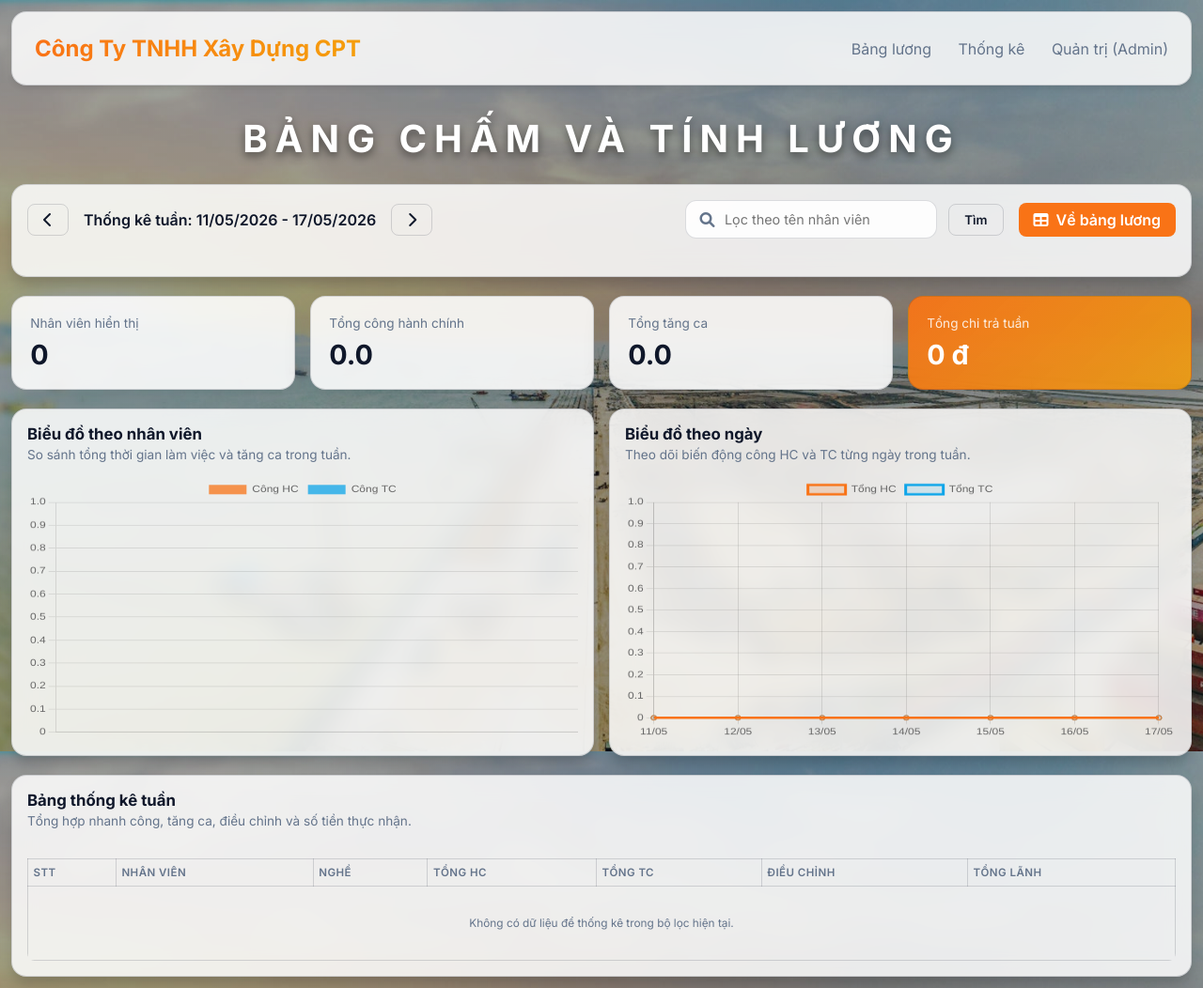
After one commit to bruhhhh978/CPT, a Django app: page /statistics/ in a window 1280 px wide. The commit adds this page. Shown: the whole page at 94% size. Run offline with Django 5.2, Linux system fonts and the light colour scheme; data that the repository does not hold is empty.

Commit message:
thêm bảng thống kê

```diff
--- a/payroll/static/css/style.css
+++ b/payroll/static/css/style.css
@@ -7,7 +7,8 @@
     /* Semi-transparent white */
     --text-main: #0f172a;
     --text-muted: #64748b;
-    --border: rgba(15, 23, 42, 0.15); /* Sắc nét hơn một chút */
+    --border: rgba(15, 23, 42, 0.15);
+    /* Sắc nét hơn một chút */
     --glass: rgba(249, 115, 22, 0.05);
     --success: #10b981;
     --warning: #f59e0b;
@@ -38,13 +39,13 @@ body {
     color: var(--text-main);
     min-height: 100vh;
     overflow-x: hidden;
-    /* Triệt tiêu cuộn ngang body */
 }
 
 .container {
+    width: 100%;
     max-width: 100%;
     margin: 0 auto;
-    padding: 0.5rem;
+    padding: 0.75rem;
 }
 
 /* Toggle Switch Styling */
@@ -83,15 +84,15 @@ body {
     transition: .4s;
 }
 
-input:checked + .slider {
+input:checked+.slider {
     background-color: var(--primary);
 }
 
-input:focus + .slider {
+input:focus+.slider {
     box-shadow: 0 0 1px var(--primary);
 }
 
-input:checked + .slider:before {
+input:checked+.slider:before {
     transform: translateX(14px);
 }
 
@@ -171,14 +172,17 @@ h1 {
     backdrop-filter: blur(12px);
     border-radius: 1rem;
     border: 1px solid var(--border);
-    padding: 0.75rem;
+    padding: 1rem;
     box-shadow: 0 10px 15px -3px rgba(0, 0, 0, 0.2);
+    overflow: hidden;
 }
 
 .table-container {
-    overflow-x: hidden;
-    /* Bỏ thanh cuốn ngang */
+    width: 100%;
+    overflow-x: auto;
+    overflow-y: visible;
     border-radius: 0.5rem;
+    -webkit-overflow-scrolling: touch;
 }
 
 .controls {
@@ -186,6 +190,41 @@ h1 {
     gap: 1rem;
     margin-bottom: 1.5rem;
     align-items: center;
+    flex-wrap: wrap;
+}
+
+.search-form {
+    display: flex;
+    align-items: center;
+    gap: 0.75rem;
+    flex-wrap: wrap;
+}
+
+.search-input-wrap {
+    display: flex;
+    align-items: center;
+    gap: 0.65rem;
+    min-width: 260px;
+    padding: 0.7rem 0.9rem;
+    border: 1px solid var(--border);
+    border-radius: 0.75rem;
+    background: rgba(255, 255, 255, 0.92);
+}
+
+.search-input-wrap i {
+    color: var(--text-muted);
+}
+
+.search-input {
+    width: 100%;
+    border: none;
+    background: transparent;
+    color: var(--text-main);
+    font-size: 0.9rem;
+}
+
+.search-input:focus {
+    outline: none;
 }
 
 .btn {
@@ -246,25 +285,29 @@ h1 {
     border-color: #f87171;
 }
 
-table {
+.table-container table {
     width: 100%;
     border-collapse: collapse;
     margin-top: 1rem;
+}
+
+.payroll-table {
+    width: 100%;
     table-layout: fixed;
-    /* Khóa chiều rộng để không bị tràn */
 }
 
 th {
     position: relative;
-    /* Quan trọng để định vị thanh kéo */
     text-align: left;
-    padding: 2px;
+    padding: 0.45rem 0.35rem;
     color: var(--text-muted);
     font-weight: 600;
-    font-size: 0.65rem;
+    font-size: 0.72rem;
     text-transform: uppercase;
-    letter-spacing: 0.05em;
+    letter-spacing: 0.04em;
     border-bottom: 1px solid var(--border);
+    white-space: normal;
+    word-break: break-word;
 }
 
 /* Thanh kéo giãn cột giống Excel */
@@ -284,69 +327,67 @@ th {
     border-right: 2px solid var(--primary);
 }
 
-/* Chế độ dàn đều một dòng (One-click auto fit) */
-.no-wrap-mode table {
-    width: max-content !important;
-    table-layout: auto !important;
-}
-
-.no-wrap-mode td, .no-wrap-mode th {
-    white-space: nowrap !important;
-}
-
-td, th {
+td,
+th {
     border: 1px solid var(--border) !important;
 }
 
 td {
-    padding: 8px 4px;
-    font-size: 0.75rem;
+    padding: 0.55rem 0.35rem;
+    font-size: 0.74rem;
     vertical-align: middle;
     line-height: 1.2;
+    white-space: normal;
+    word-break: break-word;
 }
 
-/* Canh đều theo từng loại dữ liệu như trong ảnh */
-td:nth-child(1) {
-    text-align: center;
-    width: 35px;
+.payroll-table th:nth-child(1),
+.payroll-table td:nth-child(1) {
+    position: sticky;
+    left: 0;
+    z-index: 6;
+    background: rgba(255, 255, 255, 0.98);
 }
 
-/* STT */
-td:nth-child(2) {
-    text-align: left;
-    padding-left: 10px;
-    width: 120px;
-    font-weight: 500;
+.payroll-table th:nth-child(2),
+.payroll-table td:nth-child(2) {
+    position: sticky;
+    left: 0;
+    z-index: 5;
+    background: rgba(255, 255, 255, 0.95);
 }
 
-/* Họ tên */
-td:nth-child(3) {
+.payroll-table th:nth-child(3),
+.payroll-table td:nth-child(3) {
     text-align: left;
-    width: 60px;
+    width: 6%;
 }
 
-/* Nghề */
+.payroll-table th:last-child,
+.payroll-table td:last-child {
+    width: 7%;
+}
 
-/* Các cột HC/TC lặp lại */
 .hc-col,
 .tc-col {
     text-align: center !important;
+    width: 3.8%;
 }
 
-/* Các cột tổng kết */
-td:nth-child(18),
-td:nth-child(19) {
+.payroll-table td:nth-child(18),
+.payroll-table td:nth-child(19) {
     text-align: center;
     font-weight: 700;
     color: var(--text-main);
+    width: 5%;
 }
 
-/* Các cột tiền */
-td:nth-child(20),
-td:nth-child(21),
-td:nth-child(22) {
+.payroll-table td:nth-child(20),
+.payroll-table td:nth-child(21),
+.payroll-table td:nth-child(22) {
     text-align: right;
     padding-right: 10px;
+    width: 8.5%;
 }
 
 tr:hover td {
@@ -362,12 +403,14 @@ tr:hover td {
 }
 
 .att-input {
-    width: 25px;
+    width: 100%;
+    max-width: 34px;
+    min-height: 28px;
     background: transparent;
     border: 1px solid transparent;
     color: var(--text-main);
     text-align: center;
-    padding: 1px;
+    padding: 0.2rem;
     border-radius: 4px;
     font-size: 0.75rem;
     transition: all 0.2s;
@@ -386,7 +429,8 @@ tr:hover td {
 }
 
 .wage-input {
-    width: 60px;
+    width: 100%;
+    max-width: 78px;
     text-align: right;
 }
 
@@ -472,3 +516,128 @@ tr:hover td {
 .card {
     animation: fadeIn 0.5s ease-out;
 }
+
+.stats-shell {
+    display: grid;
+    gap: 1.25rem;
+}
+
+.stats-grid {
+    display: grid;
+    grid-template-columns: repeat(auto-fit, minmax(180px, 1fr));
+    gap: 1rem;
+}
+
+.stat-card {
+    background: rgba(255, 255, 255, 0.88);
+    border: 1px solid var(--border);
+    border-radius: 1rem;
+    padding: 1.2rem;
+    backdrop-filter: blur(10px);
+    box-shadow: 0 10px 30px rgba(15, 23, 42, 0.12);
+}
+
+.stat-card.accent {
+    background: linear-gradient(135deg, rgba(249, 115, 22, 0.93), rgba(245, 158, 11, 0.88));
+    color: white;
+}
+
+.stat-label {
+    display: block;
+    margin-bottom: 0.5rem;
+    font-size: 0.85rem;
+    color: var(--text-muted);
+}
+
+.stat-card.accent .stat-label {
+    color: rgba(255, 255, 255, 0.85);
+}
+
+.stat-value {
+    font-size: 1.8rem;
+    font-weight: 800;
+}
+
+.chart-grid {
+    display: grid;
+    grid-template-columns: repeat(auto-fit, minmax(320px, 1fr));
+    gap: 1rem;
+}
+
+.chart-card {
+    min-height: 360px;
+}
+
+.chart-card canvas {
+    width: 100% !important;
+    height: 280px !important;
+}
+
+.section-heading {
+    display: flex;
+    align-items: center;
+    justify-content: space-between;
+    gap: 1rem;
+    margin-bottom: 1rem;
+}
+
+.section-heading h3 {
+    font-size: 1.05rem;
+    margin-bottom: 0.25rem;
+}
+
+.section-heading p {
+    color: var(--text-muted);
+    font-size: 0.85rem;
+}
+
+.stats-table th,
+.stats-table td {
+    text-align: left;
+}
+
+.empty-state-cell {
+    text-align: center !important;
+    padding: 2rem !important;
+    color: var(--text-muted);
+}
+
+@media (max-width: 768px) {
+    .modal-content {
+        width: 95%;
+        margin: 20% auto;
+        padding: 1rem;
+    }
+
+    .controls {
+        flex-direction: column;
+        align-items: stretch;
+    }
+
+    .controls .btn,
+    .controls a {
+        width: 100%;
+        justify-content: center;
+    }
+
+    .date-nav {
+        width: 100%;
+        justify-content: space-between;
+    }
+
+    .att-input {
+        min-height: 36px;
+        font-size: 0.9rem;
+    }
+
+    .btn-icon {
+        width: 38px;
+        height: 38px;
+    }
+
+    .card,
+    header,
+    .modal-content {
+        backdrop-filter: none;
+    }
+}
--- a/payroll/templates/payroll/base.html
+++ b/payroll/templates/payroll/base.html
@@ -11,6 +11,7 @@
     <link href="https://fonts.googleapis.com/css2?family=Inter:wght@400;600;700&display=swap" rel="stylesheet">
     <link rel="stylesheet" href="{% static 'css/style.css' %}">
     <link rel="stylesheet" href="https://cdnjs.cloudflare.com/ajax/libs/font-awesome/6.0.0/css/all.min.css">
+    {% block extra_head %}{% endblock %}
 </head>
 
 <body>
@@ -20,7 +21,8 @@
                 <h1>Công Ty TNHH Xây Dựng CPT</h1>
             </div>
             <nav class="nav-links">
-                <!--  -->
+                <a href="{% url 'payroll_sheet' %}">Bảng lương</a>
+                <a href="{% url 'payroll_statistics' %}">Thống kê</a>
                 <a href="/admin/">Quản trị (Admin)</a>
             </nav>
         </header>
--- /dev/null
+++ b/payroll/templates/payroll/payroll_statistics.html
@@ -0,0 +1,207 @@
+{% extends 'payroll/base.html' %}
+{% load humanize %}
+
+{% block title %}Thống kê công việc - CPT{% endblock %}
+
+{% block extra_head %}
+<script src="https://cdn.jsdelivr.net/npm/chart.js"></script>
+{% endblock %}
+
+{% block content %}
+<div class="stats-shell">
+    <div class="card">
+        <div class="controls">
+            <div class="date-nav">
+                <a href="?date={{ prev_week|date:'Y-m-d' }}{% if search_query %}&q={{ search_query|urlencode }}{% endif %}" class="btn btn-outline"><i class="fas fa-chevron-left"></i></a>
+                <span>Thống kê tuần: {{ start_date|date:"d/m/Y" }} - {{ end_date|date:"d/m/Y" }}</span>
+                <a href="?date={{ next_week|date:'Y-m-d' }}{% if search_query %}&q={{ search_query|urlencode }}{% endif %}" class="btn btn-outline"><i class="fas fa-chevron-right"></i></a>
+            </div>
+
+            <div style="flex-grow: 1;"></div>
+            <form method="GET" class="search-form">
+                <input type="hidden" name="date" value="{{ start_date|date:'Y-m-d' }}">
+                <div class="search-input-wrap">
+                    <i class="fas fa-search"></i>
+                    <input type="text" name="q" value="{{ search_query }}" placeholder="Lọc theo tên nhân viên" class="search-input">
+                </div>
+                <button type="submit" class="btn btn-outline">Tìm</button>
+                {% if search_query %}
+                <a href="?date={{ start_date|date:'Y-m-d' }}" class="btn btn-outline">Xóa lọc</a>
+                {% endif %}
+            </form>
+            <a href="{% url 'payroll_sheet' %}?date={{ start_date|date:'Y-m-d' }}{% if search_query %}&q={{ search_query|urlencode }}{% endif %}" class="btn btn-primary">
+                <i class="fas fa-table"></i> Về bảng lương
+            </a>
+        </div>
+    </div>
+
+    <div class="stats-grid">
+        <div class="stat-card">
+            <span class="stat-label">Nhân viên hiển thị</span>
+            <strong class="stat-value">{{ employee_count }}</strong>
+        </div>
+        <div class="stat-card">
+            <span class="stat-label">Tổng công hành chính</span>
+            <strong class="stat-value">{{ total_hc }}</strong>
+        </div>
+        <div class="stat-card">
+            <span class="stat-label">Tổng tăng ca</span>
+            <strong class="stat-value">{{ total_tc }}</strong>
+        </div>
+        <div class="stat-card accent">
+            <span class="stat-label">Tổng chi trả tuần</span>
+            <strong class="stat-value">{{ total_pay|floatformat:0|intcomma }} đ</strong>
+        </div>
+    </div>
+
+    <div class="chart-grid">
+        <div class="card chart-card">
+            <div class="section-heading">
+                <div>
+                    <h3>Biểu đồ theo nhân viên</h3>
+                    <p>So sánh tổng thời gian làm việc và tăng ca trong tuần.</p>
+                </div>
+            </div>
+            <canvas id="employeeChart"></canvas>
+        </div>
+        <div class="card chart-card">
+            <div class="section-heading">
+                <div>
+                    <h3>Biểu đồ theo ngày</h3>
+                    <p>Theo dõi biến động công HC và TC từng ngày trong tuần.</p>
+                </div>
+            </div>
+            <canvas id="dailyChart"></canvas>
+        </div>
+    </div>
+
+    <div class="card">
+        <div class="section-heading">
+            <div>
+                <h3>Bảng thống kê tuần</h3>
+                <p>Tổng hợp nhanh công, tăng ca, điều chỉnh và số tiền thực nhận.</p>
+            </div>
+        </div>
+
+        <div class="table-container">
+            <table class="stats-table">
+                <thead>
+                    <tr>
+                        <th>STT</th>
+                        <th>Nhân viên</th>
+                        <th>Nghề</th>
+                        <th>Tổng HC</th>
+                        <th>Tổng TC</th>
+                        <th>Điều chỉnh</th>
+                        <th>Tổng lãnh</th>
+                    </tr>
+                </thead>
+                <tbody>
+                    {% for row in payroll_data %}
+                    <tr>
+                        <td>{{ forloop.counter }}</td>
+                        <td>{{ row.employee.name }}</td>
+                        <td>{{ row.employee.position }}</td>
+                        <td>{{ row.total_hc }}</td>
+                        <td>{{ row.total_tc }}</td>
+                        <td>{{ row.adjustment|floatformat:0|intcomma }} đ</td>
+                        <td class="total-col">{{ row.total_pay|floatformat:0|intcomma }} đ</td>
+                    </tr>
+                    {% empty %}
+                    <tr>
+                        <td colspan="7" class="empty-state-cell">
+                            Không có dữ liệu để thống kê trong bộ lọc hiện tại.
+                        </td>
+                    </tr>
+                    {% endfor %}
+                </tbody>
+            </table>
+        </div>
+    </div>
+</div>
+
+{{ chart_rows|json_script:"employee-chart-data" }}
+{{ daily_totals|json_script:"daily-chart-data" }}
+
+<script>
+    const employeeRows = JSON.parse(document.getElementById('employee-chart-data').textContent);
+    const dailyRows = JSON.parse(document.getElementById('daily-chart-data').textContent);
+
+    const employeeChartCtx = document.getElementById('employeeChart');
+    const dailyChartCtx = document.getElementById('dailyChart');
+
+    new Chart(employeeChartCtx, {
+        type: 'bar',
+        data: {
+            labels: employeeRows.map(item => item.name),
+            datasets: [
+                {
+                    label: 'Công HC',
+                    data: employeeRows.map(item => item.hc),
+                    backgroundColor: 'rgba(249, 115, 22, 0.75)',
+                    borderRadius: 8,
+                },
+                {
+                    label: 'Công TC',
+                    data: employeeRows.map(item => item.tc),
+                    backgroundColor: 'rgba(14, 165, 233, 0.75)',
+                    borderRadius: 8,
+                }
+            ]
+        },
+        options: {
+            responsive: true,
+            maintainAspectRatio: false,
+            plugins: {
+                legend: {
+                    position: 'top'
+                }
+            },
+            scales: {
+                y: {
+                    beginAtZero: true
+                }
+            }
+        }
+    });
+
+    new Chart(dailyChartCtx, {
+        type: 'line',
+        data: {
+            labels: dailyRows.map(item => item.label),
+            datasets: [
+                {
+                    label: 'Tổng HC',
+                    data: dailyRows.map(item => item.hc),
+                    borderColor: 'rgba(249, 115, 22, 1)',
+                    backgroundColor: 'rgba(249, 115, 22, 0.18)',
+                    fill: true,
+                    tension: 0.35
+                },
+                {
+                    label: 'Tổng TC',
+                    data: dailyRows.map(item => item.tc),
+                    borderColor: 'rgba(14, 165, 233, 1)',
+                    backgroundColor: 'rgba(14, 165, 233, 0.12)',
+                    fill: true,
+                    tension: 0.35
+                }
+            ]
+        },
+        options: {
+            responsive: true,
+            maintainAspectRatio: false,
+            plugins: {
+                legend: {
+                    position: 'top'
+                }
+            },
+            scales: {
+                y: {
+                    beginAtZero: true
+                }
+            }
+        }
+    });
+</script>
+{% endblock %}
--- a/payroll/urls.py
+++ b/payroll/urls.py
@@ -3,6 +3,7 @@ from . import views
 
 urlpatterns = [
     path('', views.payroll_sheet, name='payroll_sheet'),
+    path('statistics/', views.payroll_statistics, name='payroll_statistics'),
     path('add-employee/', views.add_employee, name='add_employee'),
     path('edit-employee/<int:pk>/', views.edit_employee, name='edit_employee'),
     path('delete-employee/<int:pk>/', views.delete_employee, name='delete_employee'),
--- a/payroll/views.py
+++ b/payroll/views.py
@@ -30,29 +30,33 @@ def from_symbol(val):
     except:
         return Decimal('0.0')
 
-def payroll_sheet(request):
+def get_target_date(request):
     date_str = request.GET.get('date')
     if date_str:
-        target_date = datetime.datetime.strptime(date_str, '%Y-%m-%d').date()
-    else:
-        target_date = timezone.now().date()
+        return datetime.datetime.strptime(date_str, '%Y-%m-%d').date()
+    return timezone.now().date()
 
-    dates = get_week_range(target_date)
+def get_filtered_employees(search_query=''):
+    employees = Employee.objects.all().order_by('name')
+    if search_query:
+        employees = employees.filter(name__icontains=search_query)
+    return employees
+
+def build_weekly_payroll_data(employees, dates):
     start_date, end_date = dates[0], dates[-1]
-
-    if request.GET.get('export') == 'excel':
-        return export_payroll_excel(start_date, end_date)
-
-    employees = Employee.objects.all().order_by('name')
     payroll_data = []
 
     for emp in employees:
+        attendance_map = {
+            att.date: att
+            for att in Attendance.objects.filter(employee=emp, date__range=(start_date, end_date))
+        }
         daily_atts = []
         total_hc = Decimal('0.0')
         total_tc = Decimal('0.0')
 
         for d in dates:
-            att = Attendance.objects.filter(employee=emp, date=d).first()
+            att = attendance_map.get(d)
             hc = att.regular_workday if att else Decimal('0.0')
             tc = att.overtime_workday if att else Decimal('0.0')
 
@@ -67,7 +71,6 @@ def payroll_sheet(request):
 
         adj = Adjustment.objects.filter(employee=emp, start_date=start_date, end_date=end_date).first()
         adjustment_val = adj.amount if adj else Decimal('0.0')
-
         total_pay = (total_hc * emp.daily_wage) + (total_tc * (emp.daily_wage / Decimal('8'))) + adjustment_val
 
         payroll_data.append({
@@ -79,6 +82,20 @@ def payroll_sheet(request):
             'total_pay': total_pay
         })
 
+    return payroll_data
+
+def payroll_sheet(request):
+    target_date = get_target_date(request)
+    search_query = request.GET.get('q', '').strip()
+    dates = get_week_range(target_date)
+    start_date, end_date = dates[0], dates[-1]
+
+    if request.GET.get('export') == 'excel':
+        return export_payroll_excel(start_date, end_date)
+
+    employees = get_filtered_employees(search_query)
+    payroll_data = build_weekly_payroll_data(employees, dates)
+
     context = {
         'dates': dates,
         'start_date': start_date,
@@ -86,8 +103,63 @@ def payroll_sheet(request):
         'prev_week': start_date - datetime.timedelta(days=7),
         'next_week': start_date + datetime.timedelta(days=7),
         'payroll_data': payroll_data,
+        'search_query': search_query,
     }
     return render(request, 'payroll/payroll_sheet.html', context)
+
+def payroll_statistics(request):
+    target_date = get_target_date(request)
+    search_query = request.GET.get('q', '').strip()
+    dates = get_week_range(target_date)
+    start_date, end_date = dates[0], dates[-1]
+
+    employees = get_filtered_employees(search_query)
+    payroll_data = build_weekly_payroll_data(employees, dates)
+
+    total_hc = sum((row['total_hc'] for row in payroll_data), Decimal('0.0'))
+    total_tc = sum((row['total_tc'] for row in payroll_data), Decimal('0.0'))
+    total_pay = sum((row['total_pay'] for row in payroll_data), Decimal('0'))
+
+    daily_totals = []
+    for current_date in dates:
+        daily_hc = Decimal('0.0')
+        daily_tc = Decimal('0.0')
+        for row in payroll_data:
+            for att in row['daily_attendance']:
+                if att['date'] == current_date:
+                    daily_hc += from_symbol(att['hc_symbol'])
+                    daily_tc += from_symbol(att['tc_symbol'])
+                    break
+        daily_totals.append({
+            'label': current_date.strftime('%d/%m'),
+            'hc': float(daily_hc),
+            'tc': float(daily_tc),
+        })
+
+    chart_rows = [
+        {
+            'name': row['employee'].name,
+            'hc': float(row['total_hc']),
+            'tc': float(row['total_tc']),
+        }
+        for row in payroll_data
+    ]
+
+    context = {
+        'start_date': start_date,
+        'end_date': end_date,
+        'prev_week': start_date - datetime.timedelta(days=7),
+        'next_week': start_date + datetime.timedelta(days=7),
+        'search_query': search_query,
+        'payroll_data': payroll_data,
+        'employee_count': len(payroll_data),
+        'total_hc': total_hc,
+        'total_tc': total_tc,
+        'total_pay': total_pay,
+        'daily_totals': daily_totals,
+        'chart_rows': chart_rows,
+    }
+    return render(request, 'payroll/payroll_statistics.html', context)
 
 def add_employee(request):
     if request.method == 'POST':
```
Also changed, not shown: payroll/templates/payroll/payroll_sheet.html (+23 -35 lines), db.sqlite3. Lines whose indentation alone changed are shown as unchanged.
